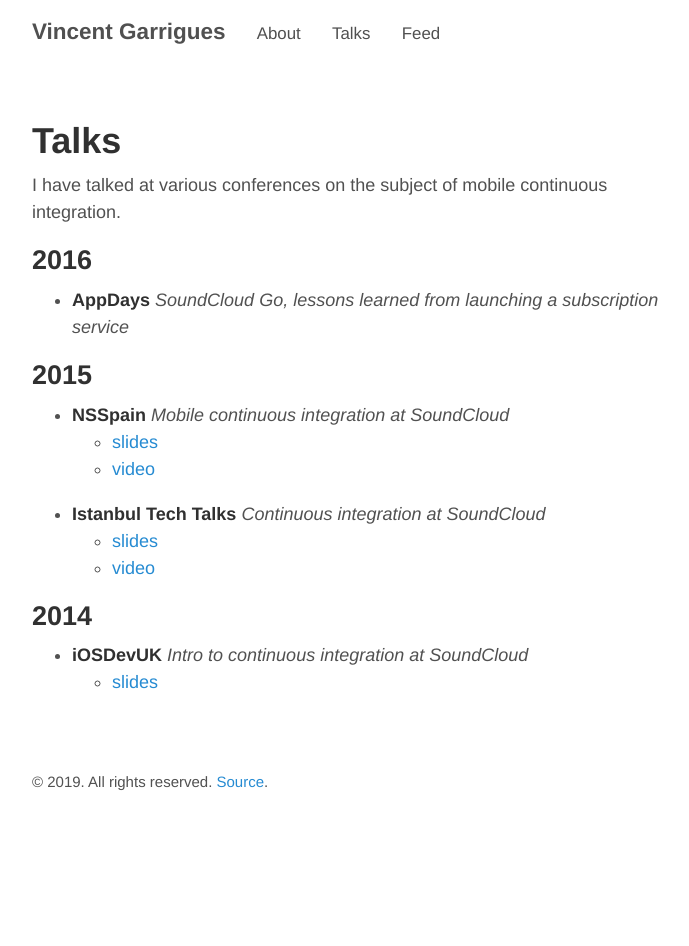
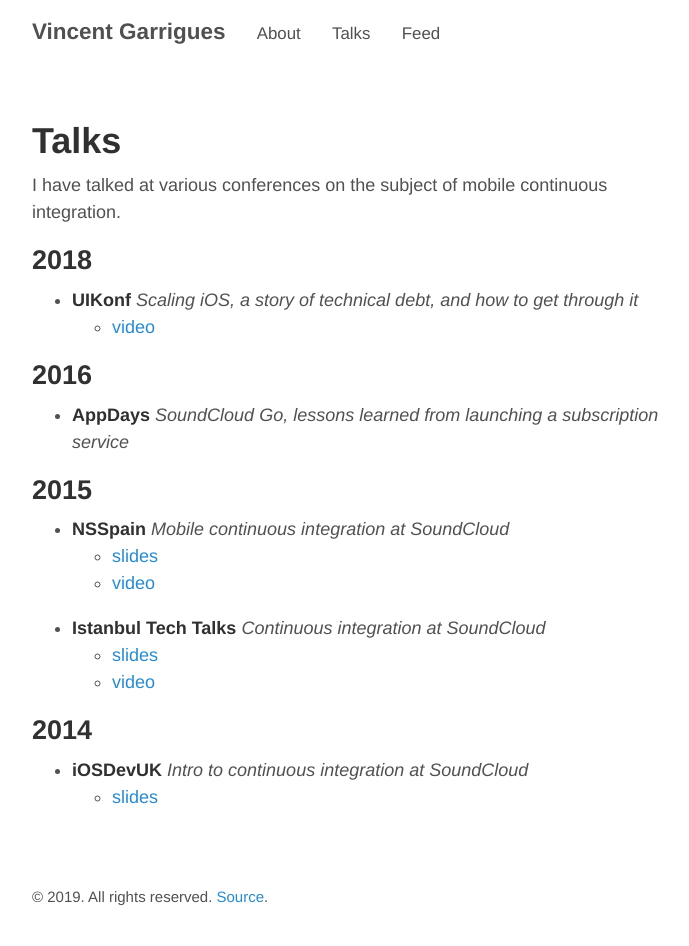
Before and after one commit to garriguv/garriguv.github.io, a Jekyll site: the page built from talks.md, in a window 1280 px wide. Shown: the whole page, without its empty margins (293-982 px from the left). Built offline with Jekyll 4.4.1, drawn with Linux system fonts in a browser that asks for light colours; before the commit the page ends 900 px from its top, so only the background shows below that.

Commit message:
Add UIKonf talk

```diff
--- a/talks.md
+++ b/talks.md
@@ -4,6 +4,11 @@ title: Talks
 ---
 
 I have talked at various conferences on the subject of mobile continuous integration.
+
+## 2018
+
+* **UIKonf** _Scaling iOS, a story of technical debt, and how to get through it_
+  * [video](https://www.youtube.com/watch?v=fmzA7cLyKv0)
 
 ## 2016
 
```
